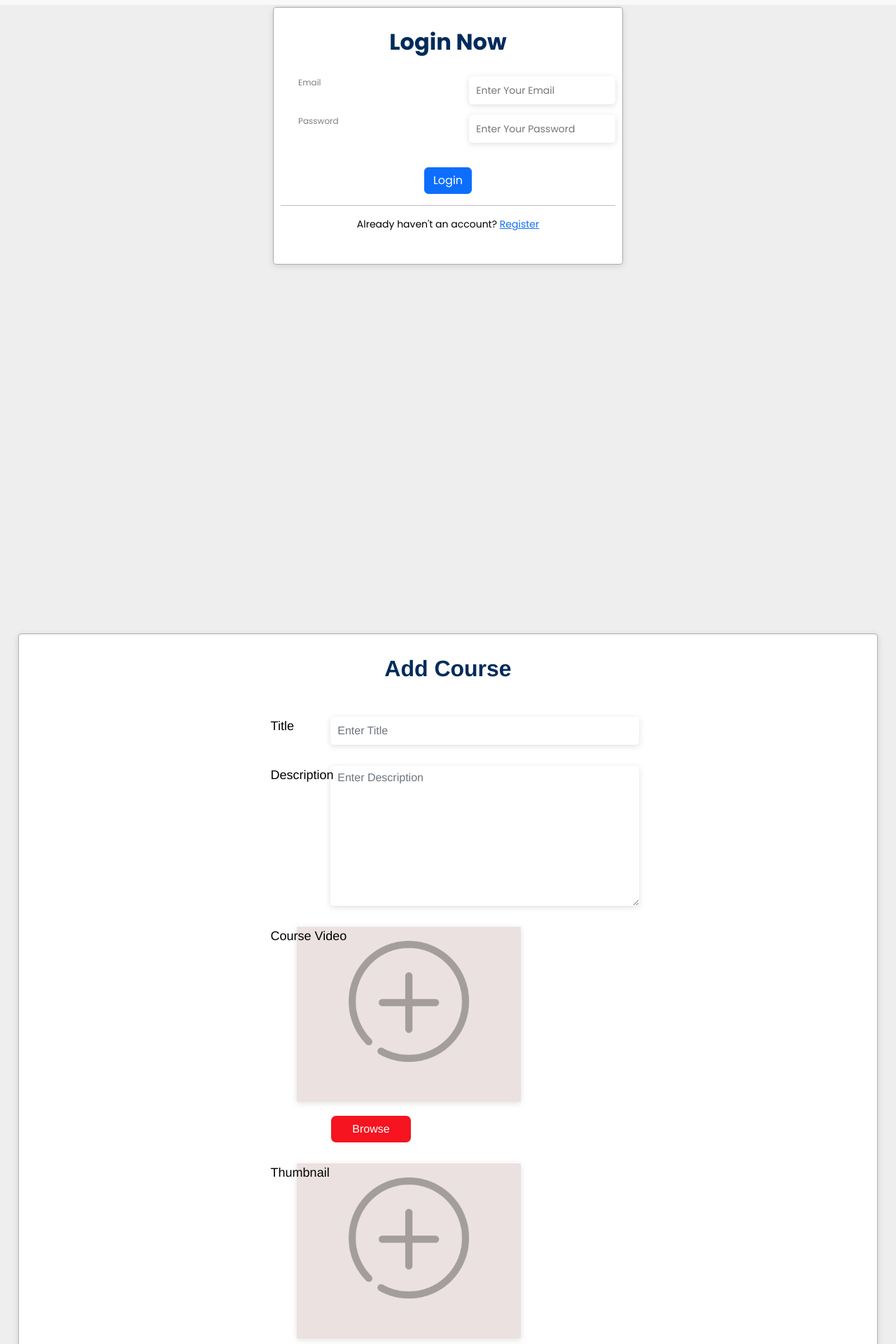
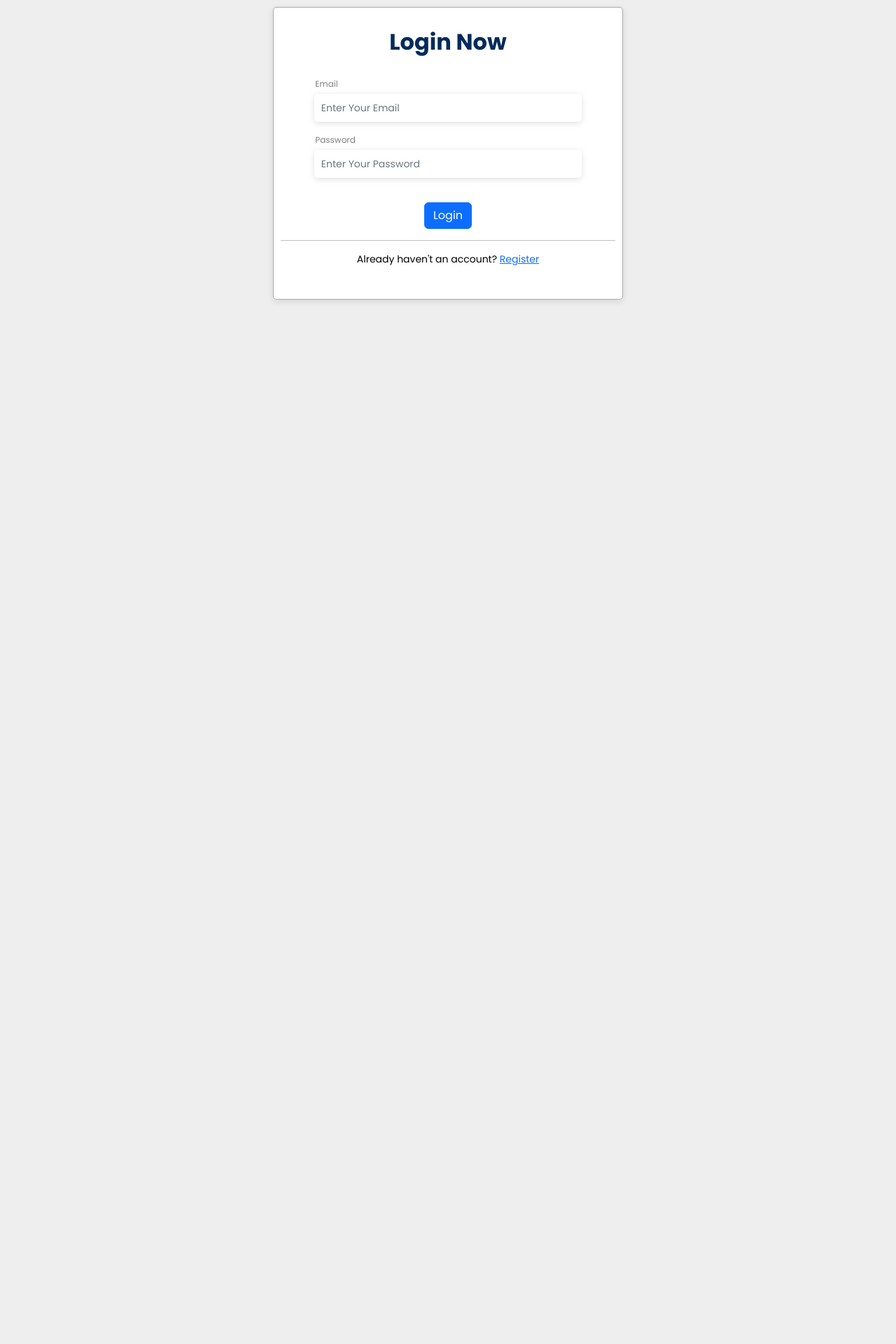
Before and after one commit to SManeesha99/SPM_SEJ010, a React (Create React App) app in the folder FRONTEND/: page / in a window 1280 px wide. Shown: the part 60-1980 px from the top of the page at 70% size. After the commit the page ends 870 px from the top, so only its background shows below. Built offline with nearby package versions, Linux system fonts and the light colour scheme.

Commit message:
Changes
Changes_loginRegisterPage

```diff
--- a/FRONTEND/src/App.js
+++ b/FRONTEND/src/App.js
@@ -13,14 +13,10 @@ function App() {
       {/* <CreateReview/> */}
       {/* <StudentProfile/> */}
       {/* <Register/> */}
-
-      {/* <Login/> */}
-
       <Login/>
-
       {/* <EditProfile/> */}
       {/* <AddCartCourse/> */}
-      <AddCourse/>
+      {/* <AddCourse/> */}
 
     </div>
   );
--- a/FRONTEND/src/Instructor Profile/AddCourse.js
+++ b/FRONTEND/src/Instructor Profile/AddCourse.js
@@ -10,15 +10,15 @@ export default function AddCourse() {
         <div className='addcourseArea'>
             <h2>Add Course</h2>
             <div className='addcourse'>
-                    <div className='name'>
+                    <div className='namee'>
                         <label>Title</label>
                         <input class="form-control" placeholder='Enter Title'></input>
                     </div>
-                    <div className='name'>
+                    <div className='namee'>
                         <label>Description</label>
                         <textarea class="form-control" id="" name="" required placeholder="Enter Description" ></textarea>
                     </div>
-                    <div className='name'>
+                    <div className='namee'>
                         <label>Course Video</label>
                             <div className='courseVideo'>
                                 <img src="select.png" alt="" class="vimage"></img>
@@ -34,7 +34,7 @@ export default function AddCourse() {
 
                         </form>
 
-                     <div className='name'>
+                     <div className='namee'>
                         <label>Thumbnail</label>
                             <div className='thumbnail'>
                             <img src="select.png" alt="" class="timage"></img>
--- a/FRONTEND/src/Instructor Profile/addCourse.css
+++ b/FRONTEND/src/Instructor Profile/addCourse.css
@@ -10,7 +10,7 @@
 }
 
 .addcourseArea h2{
-    font-weight: 700;
+    font-weight: 800;
     margin-bottom: 50px;
     color: #002B5B;
 }
@@ -75,7 +75,7 @@
     padding: 12px 18px;;
 }
 
-.name{
+.namee{
     display: flex;
 }
 
--- a/FRONTEND/src/LoginRegister/Login.js
+++ b/FRONTEND/src/LoginRegister/Login.js
@@ -14,11 +14,11 @@ export default function Login() {
 
                     <div className='name'>
                         <label>Email</label>
-                        <input placeholder='Enter Your Email'></input>
+                        <input class="form-control" placeholder='Enter Your Email'></input>
                     </div>
                     <div className='name'>
                         <label>Password</label>
-                        <input placeholder='Enter Your Password'></input>
+                        <input class="form-control" placeholder='Enter Your Password'></input>
                     </div>
                 </div>
 
```
